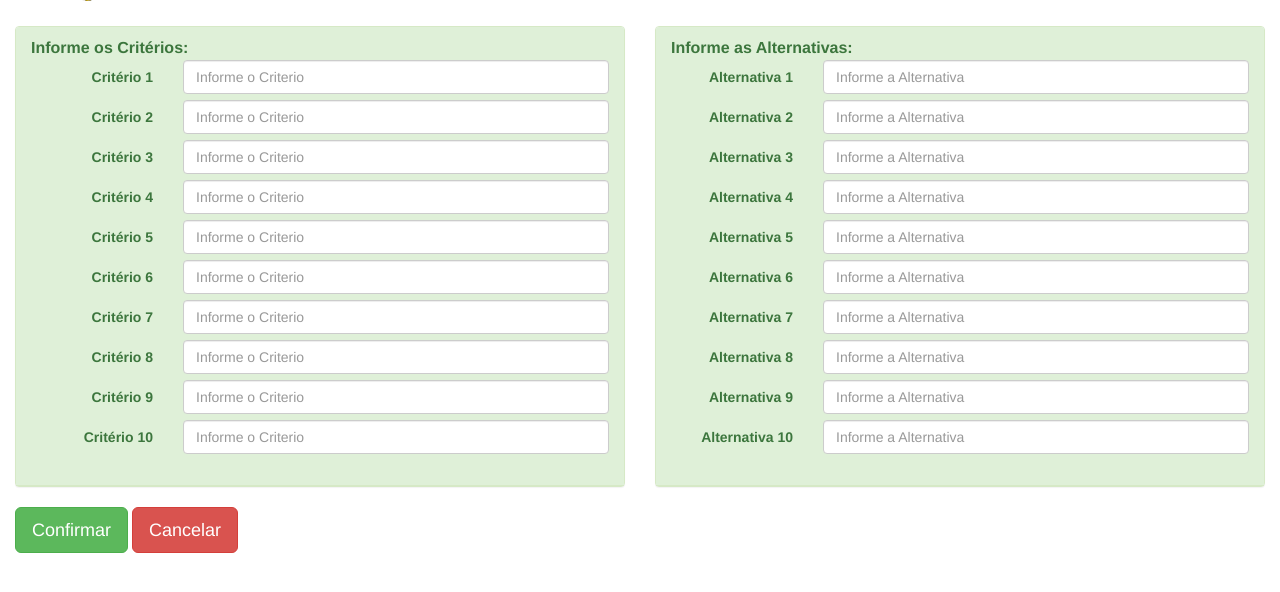
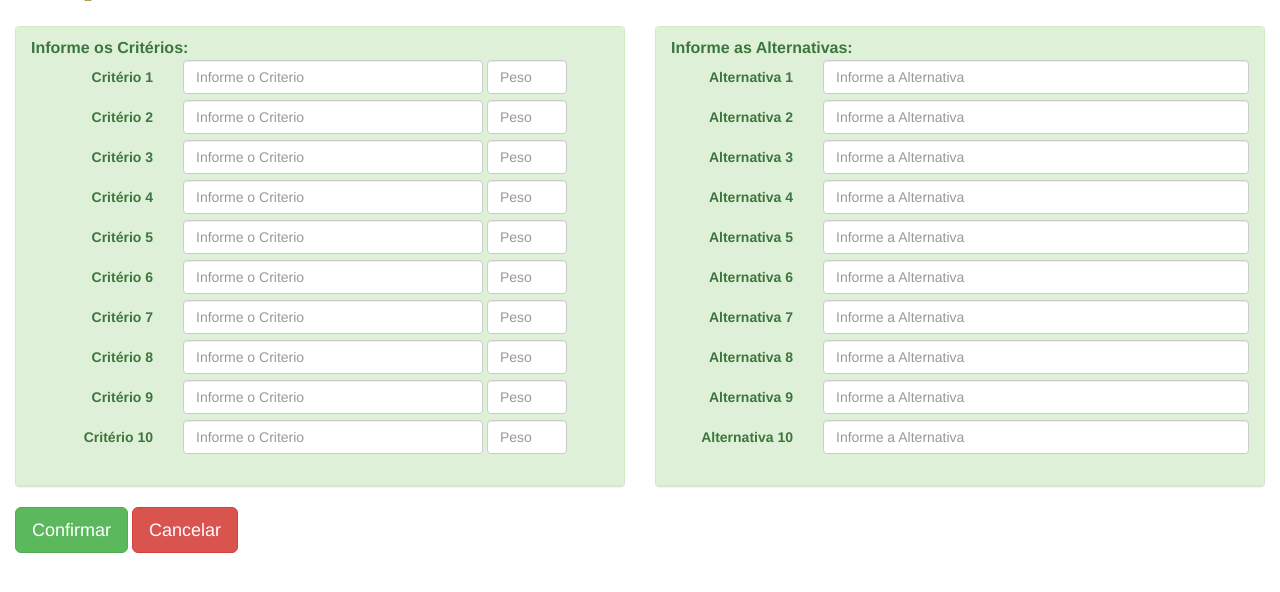
Before and after one commit to OthoGarcia/Analise-Decisoria, a Django app: template analise_decisoria/main/templates/main/informaCriterioAlternativa.html in a window 1280 px wide. Shown: the part 64-656 px from the top of the page. Run offline with Django 3.2, Linux system fonts and the light colour scheme; the template is opened without the code that fills it: most values are stand-ins (such as "Sample title", 1, 10 or a date in 2020); some libraries are stand-ins or nearby versions.

Commit message:
Adicionado o peso no layout

```diff
--- a/analise_decisoria/main/templates/main/informaCriterioAlternativa.html
+++ b/analise_decisoria/main/templates/main/informaCriterioAlternativa.html
@@ -12,9 +12,14 @@
                   <div class="form-group">
                     {% for i in "x"|rjust:qtdeCriterio %}
                       <label for="firstname" class="col-md-3 control-label">Critério {{ forloop.counter }}</label>
-                      <div class="col-md-9">
-                          <input required class="form-control" name="Criterio{{ forloop.counter }} " placeholder="Informe o Criterio">
+                      <div class="col-md-6">
+                        <input required  style="width:300px" class="form-control" name="Criterio{{ forloop.counter }} " placeholder="Informe o Criterio">
                       </div>
+
+                      <div class="col-md-3">
+                        <input required type="number" style="width:80px" class="form-control" name="PesoCriterio{{ forloop.counter }} " placeholder="Peso">
+                      </div>
+
                       <br></br>
                     {% endfor %}
                   </div>
--- a/analise_decisoria/main/templates/main/sobre.html
+++ b/analise_decisoria/main/templates/main/sobre.html
@@ -76,6 +76,7 @@
 
    <h1 id="Desenvolvedores">Desenvolvedores <img align='middle' width='50' height='50px' src="{% static 'Imagens/IconeMascote.png' %}" alt="ds"></h1>
    <div class="panel panel-danger" ></div>
+
    <div class="container-fluid">
      <div class="col-6 col-md-3 placeholder">
        <img class="img-responsive img-circle" src="{% static 'Imagens/Ailton.jpg' %}" width="200" height="200" class="img-fluid rounded-circle" alt="Generic placeholder thumbnail">
```
